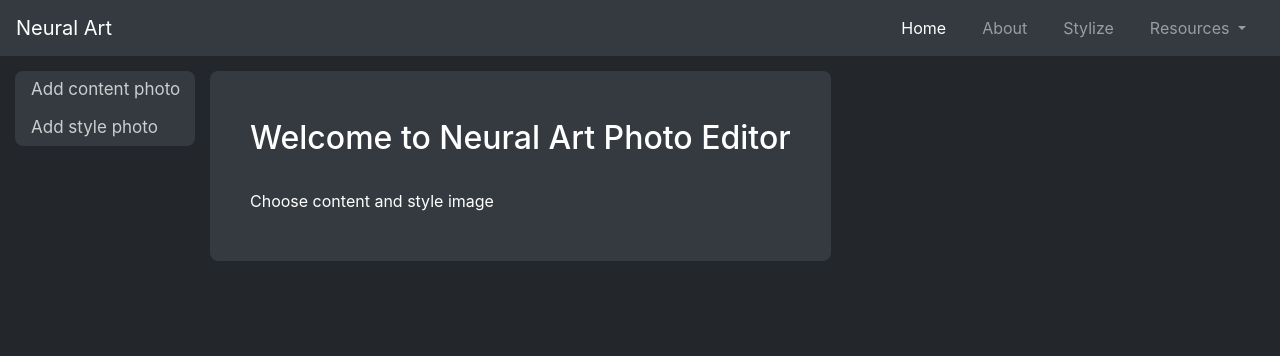
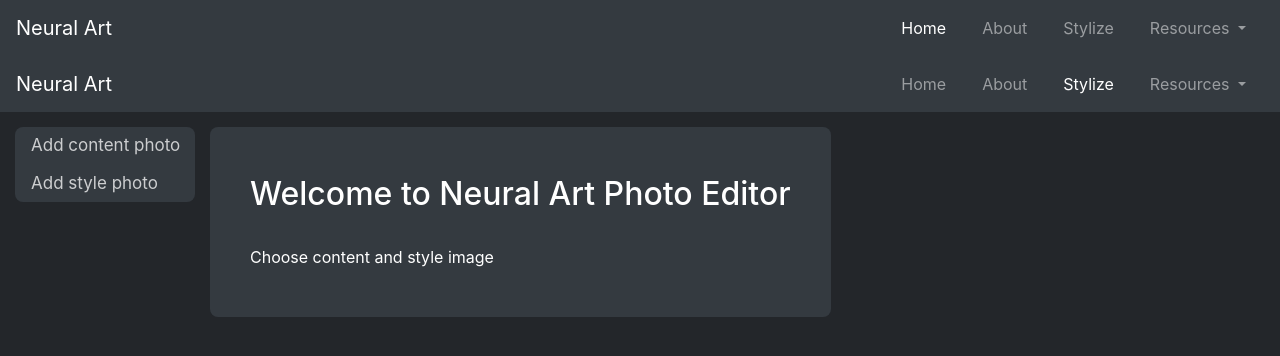
Before and after one commit to avgupt/NeuralArt, a Flask app: page /stylize in a window 1280 px wide. Shown: the top 356 px of the page. Run offline with Flask 2, Linux system fonts and the light colour scheme; some libraries are stand-ins or nearby versions.

Commit message:
Added its own nav bar to stylize page

```diff
--- a/NeuralArt/templates/stylize.html
+++ b/NeuralArt/templates/stylize.html
@@ -48,6 +48,33 @@
 
 {% block fullwidth %}
 
+ <div class="container-fluid">
+            <nav class="navbar navbar-expand-lg navbar-dark bg-dark">
+                  <a class="navbar-brand" href="/">Neural Art</a>
+                  <button class="navbar-toggler" type="button" data-toggle="collapse" data-target="#navbarNavAltMarkup" aria-controls="navbarNavAltMarkup" aria-expanded="false" aria-label="Toggle navigation">
+                    <span class="navbar-toggler-icon"></span>
+                  </button>
+                  <div class="collapse navbar-collapse" id="navbarNavAltMarkup">
+                    <div class="navbar-nav ml-auto">
+                      <a class="nav-item nav-link" href="/">Home <span class="sr-only">(current)</span></a>
+                      <a class="nav-item nav-link" href="/about">About</a>
+                      <a class="nav-item nav-link active" href="/stylize">Stylize</a>
+                      <div class="nav-item dropdown">
+                          <a class="nav-link dropdown-toggle" href="#" id="navbarDropdownMenuLink" role="button" data-toggle="dropdown" aria-haspopup="true" aria-expanded="false">
+                            Resources
+                          </a>
+                          <div class="dropdown-menu" aria-labelledby="navbarDropdownMenuLink">
+                            <a class="dropdown-item" href="https://arxiv.org/abs/1508.06576">Research Paper</a>
+                            <a class="dropdown-item" href="https://www.tensorflow.org/tutorials/generative/style_transfer">Tenser Flow</a>
+                            <div class="dropdown-divider"></div>
+                            <a class="dropdown-item" href="https://gitlab.com/vaseem_naazleen_shaik/neural-style-transfer">GitLab Repo</a>
+                          </div>
+                        </div>
+                  </div>
+                  </div>
+              </nav>
+</div>
+
     <div class="sidenav">
         <a>Add content photo</a>
         <a>Add style photo</a>
```
